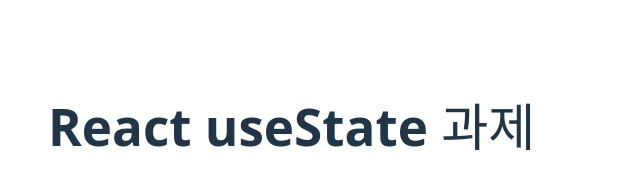
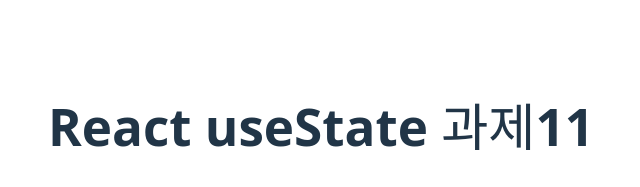
Before and after one commit to Jeontaesu/react-app, a React (Vite) app: page / in a window 1280 px wide. Shown: the top 187 px of the page, without its empty margins (16-656 px from the left). Built offline with nearby package versions, Linux system fonts and the light colour scheme.

Commit message:
user emeail 변경 후 테스트

```diff
--- a/src/App.jsx
+++ b/src/App.jsx
@@ -5,7 +5,7 @@
 function App() {
   return (
     <div>
-      <h1>React useState 과제</h1>
+      <h1>React useState 과제11</h1>
       <MultiCounter />
     </div>
   );
```
